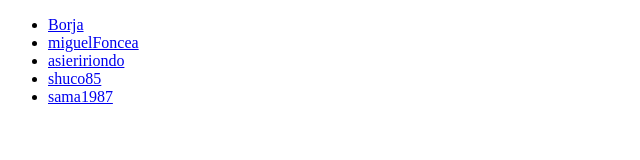
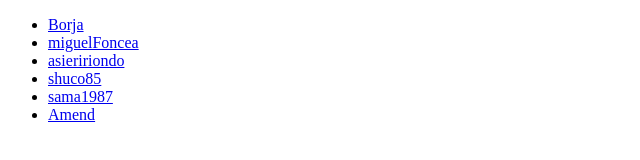
Before and after one commit to miguelFoncea/proyectoGrupo, a plain HTML site: page index.html in a window 1280 px wide. Shown: the full height of the page, 0-640 px from the left. Drawn offline with Linux system fonts and the light colour scheme.

Commit message:
No commit erased

```diff
--- a/index.html
+++ b/index.html
@@ -13,6 +13,7 @@
 	<li><a href="asier.html">asieririondo</a></li>
 	<li><a href="shuco85.html">shuco85</a></li>
 	<li><a href="sama1987.html">sama1987</a></li>
+	<li><a href="#">Amend</html></li>
 </ul>
 </body>
 </html>
```
